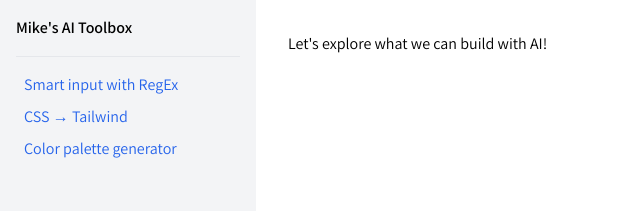
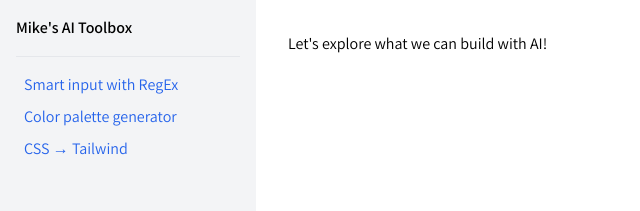
Before and after one commit to mikemklee/ai-toolbox, a Next.js app: page / in a window 1280 px wide. Shown: the top 211 px of the page, without its empty margins (0-640 px from the left). Built offline with nearby package versions, Linux system fonts and the light colour scheme.

Commit message:
Change sidebar order

```diff
--- a/src/components/Sidebar.tsx
+++ b/src/components/Sidebar.tsx
@@ -13,12 +13,12 @@ const Sidebar = () => {
       path: "/smart-regex-input",
     },
     {
+      name: "Color palette generator",
+      path: "/color-palette-generator",
+    },
+    {
       name: "CSS → Tailwind",
       path: "/css2tw",
-    },
-    {
-      name: "Color palette generator",
-      path: "/color-palette-generator",
     },
   ];
 
```
